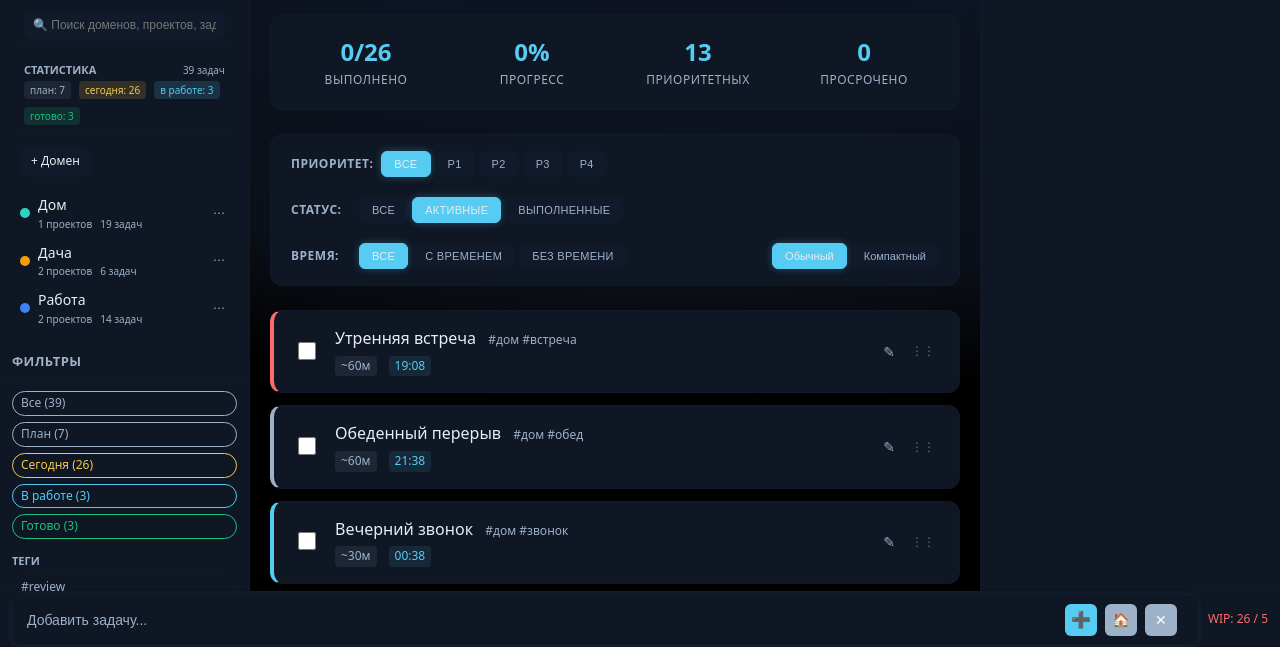
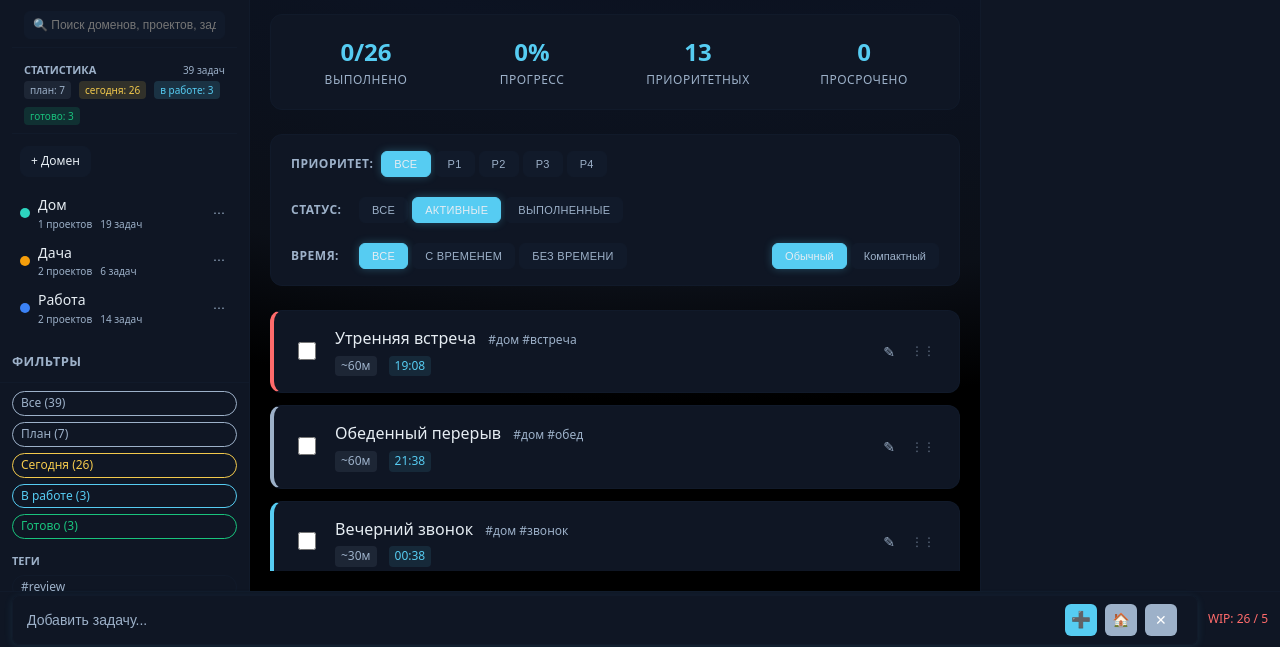
Before and after one commit to DREDGV/atlas-of-life, a plain HTML site: page index.html in a window 1280 px wide. Both pictures are taken after a click on the element "Сегодня". Shown: the part 153-800 px from the top of the page. Drawn offline with Linux system fonts and the light colour scheme.

Commit message:
fix(ui): update version number and adjust layout styles
- Updated version number in the header from v0.2.17.7 to v0.2.17.8.
- Modified CSS for the left aside panel to prevent overflow.
- Enhanced the layout of the Today View to ensure proper positioning and overflow handling.

```diff
--- a/index.html
+++ b/index.html
@@ -15,7 +15,7 @@
 <body>
 <div class="app">
   <header>
-    <div class="brand">Атлас жизни <span class="version">v0.2.17.7</span></div>
+    <div class="brand">Атлас жизни <span class="version">v0.2.17.8</span></div>
     <div class="chip active" data-view="map">Карта</div>
     <div class="chip" data-view="today">Сегодня</div>
     <div class="chip" id="btnCenter" title="Центр (C)">Центр</div>
--- a/styles.css
+++ b/styles.css
@@ -66,7 +66,7 @@ header .spacer{flex:1}
 header .toggle{display:flex;gap:6px;align-items:center;flex-wrap:wrap}
 header label{display:flex;gap:6px;align-items:center;color:var(--muted);cursor:pointer}
 main{display:grid;grid-template-columns:minmax(200px, 250px) 1fr minmax(250px, 300px);gap:0;min-height:0}
-aside.left{background:var(--panel);border-right:1px solid var(--panel-2);display:flex;flex-direction:column;overflow:auto}
+aside.left{background:var(--panel);border-right:1px solid var(--panel-2);display:flex;flex-direction:column;overflow:hidden}
 aside.right{background:var(--panel);border-left:1px solid var(--panel-2);display:flex;flex-direction:column}
 .section{padding:12px 12px 6px 12px;border-bottom:1px solid var(--panel-2)}
 .section h3{margin:0 0 6px 0;font-size:13px;color:var(--muted);font-weight:600;letter-spacing:.4px;text-transform:uppercase}
@@ -78,7 +78,7 @@ aside.right{background:var(--panel);border-left:1px solid var(--panel-2);display
 .dot.dacha{background:var(--dacha)}
 .tag{font-size:12px;border:1px solid var(--panel-2);padding:3px 8px;border-radius:999px;color:var(--muted)}
 .tag.active{border-color:var(--accent);color:var(--text)}
-#canvasWrap{position:relative;background:radial-gradient(1200px 600px at 60% -100px, #0a0e1a, #0c1322 40%, #0b0f17 80%, #000000 100%);height:100%;display:flex;flex-direction:column;}
+#canvasWrap{position:relative;background:radial-gradient(1200px 600px at 60% -100px, #0a0e1a, #0c1322 40%, #0b0f17 80%, #000000 100%);height:100%;}
 
 /* Autocomplete dropdown */
 .autocomplete-dropdown {
@@ -163,13 +163,17 @@ header button:hover, header .btn:hover, header .btn-ics:hover{background:var(--a
 
 /* Enhanced Today View Styles */
 #viewToday {
+  position: absolute;
+  top: 0;
+  left: 0;
+  right: 0;
+  bottom: 0;
   padding: 20px;
   max-width: 800px;
   margin: 0 auto;
-  flex: 1;
   display: flex;
   flex-direction: column;
-  min-height: 0;
+  overflow: hidden;
 }
 
 .today-header {
```
